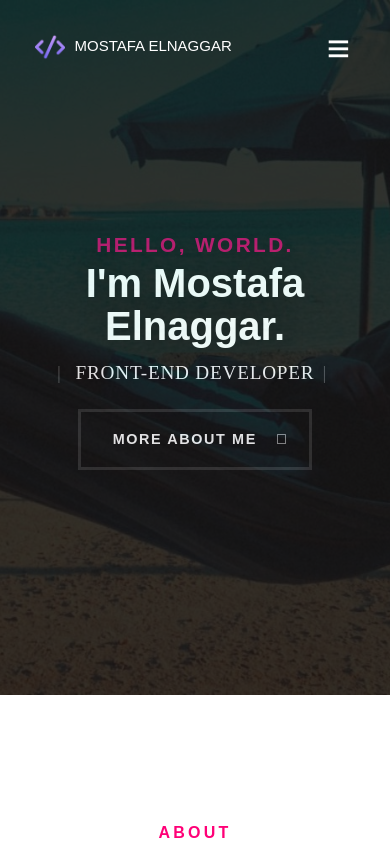
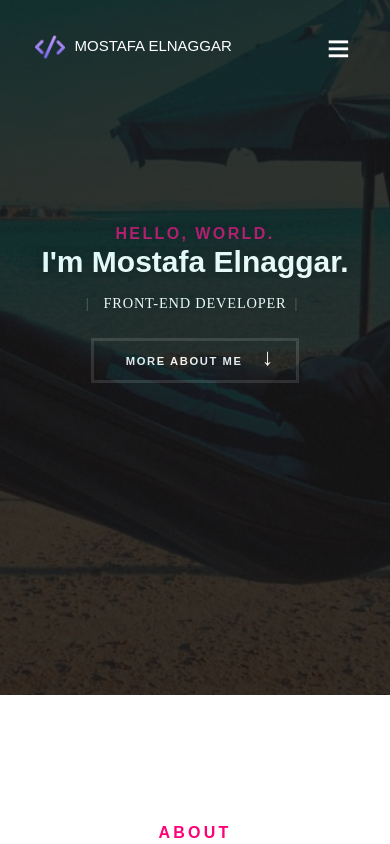
Before and after one commit to MGElnaggar/Portfolio, a React (Create React App) app: page / in a window 390 px wide. Shown: the top 844 px of the page. Built offline with nearby package versions, Linux system fonts and the light colour scheme.

Commit message:
Update Home.module.css

```diff
--- a/src/Components/Home/Home.module.css
+++ b/src/Components/Home/Home.module.css
@@ -1,5 +1,4 @@
 .home {
-    /* background-color: #111111; */
     background: url('../../Assets/background.jpeg') center/cover;
     height: 695px;
 }
@@ -24,10 +23,12 @@
     width: 100%;
     z-index: 9;
     height: 91.3px;
-    /* display: table-cell;
-    vertical-align: middle;
-    text-align: center;
-    transform: translateY(-2.1rem); */
+}
+
+
+@keyframes typing {
+    from { width: 0% }
+    to { width: 100% }
 }
 
 .homecontentinfo h5{
@@ -36,10 +37,18 @@
     font-size: 1.3rem;
     line-height: 1.565;
     margin-bottom: 0;
+    margin-left: auto;
+    margin-right: auto;
     text-transform: uppercase;
     letter-spacing: .15rem;
     text-shadow: 0 0 6px rgba(0, 0, 0, 0.2);
+    overflow: hidden;
+    white-space: nowrap;
+    width: 0;
+    animation: typing 5s steps(200, end) forwards, cursor-blink 0.5s infinite;
+    animation-delay: 0.5s;
 }
+
 
 .homecontentinfo h1{
     color: #FFFFFF;
@@ -52,16 +61,26 @@
     margin-left: auto;
     margin-right: auto;
     text-shadow: 0 0 20px rgba(0, 0, 0, 0.5);
+    overflow: hidden;
+    white-space: nowrap;
+    width: 0;
+    animation: typing 4s steps(200, end) forwards, cursor-blink 0.5s infinite;
+    animation-delay: 1.5s;
 }
 
-@media (max-width:600px) {
-    .homecontentinfo h1{
-        font-size: 40px;
-    }
-}
+
 
 .homecontentinfo p{
     margin-top: -70px;
+}
+
+@keyframes fadeIn {
+    from {
+        opacity: 0;
+    }
+    to {
+        opacity: 1;
+    }
 }
 
 .homecontentinfo p span{
@@ -71,7 +90,11 @@
     letter-spacing: .05rem;
     color: #FFFFFF;
     text-shadow: 0 0 6px rgba(0, 0, 0, 0.2);
+    opacity: 0;
+    animation: fadeIn 2s ease-in-out forwards;
+    animation-delay: 3.5s;
 }
+
 
 .homecontentinfo p span:first-child::before{
     content: "|";
@@ -102,7 +125,11 @@
     letter-spacing: 0.1rem;
     background-color: transparent;
     transition: all 0.3s ease-in-out;
+    opacity: 0;
+    animation: fadeIn 2s ease-in-out forwards;
+    animation-delay: 3.5s;
 }
+
 
 .homecontentinfo button:hover{
     cursor: pointer;
@@ -111,11 +138,51 @@
 
 .homecontentinfo button::after{
     display: inline-block;
-    content: "\f107";
-    font-family: 'fontAwesome', sans-serif;
-    font-size: 0.9rem;
+    content: "\2193";
+    font-family: 'fontAwesome',sans-serif;
+    font-size: 1.9rem;
     line-height: inherit;
     text-align: center;
     position: relative;
     left: 1.2rem;
 }
+
+@media (max-width:788px) {
+    .homecontentinfo h1{
+        font-size: 57px;
+    }
+}
+
+@media (max-width:600px) {
+    .homecontentinfo h1{
+        font-size: 40px;
+    }
+    .homecontentinfo h5{
+        font-size: 1rem;
+    }
+    .homecontentinfo p span{
+        font-size: 0.9rem;
+    }
+    .homecontentinfo button{
+        height: 2.8rem !important;
+        line-height: 0rem !important;
+        padding: 0 2.5rem 0.2rem 2rem !important;
+        margin-top: 0.6rem;
+        font-size: 0.7rem;
+    }
+    .homecontentinfo button::after{
+        font-size: 1.5rem;
+    }
+}
+
+@media (max-width:410px) {
+    .homecontentinfo h1{
+        font-size: 30px;
+    }
+}
+
+@media (max-width:310px) {
+    .homecontentinfo h1{
+        font-size: 25px;
+    }
+}
```
